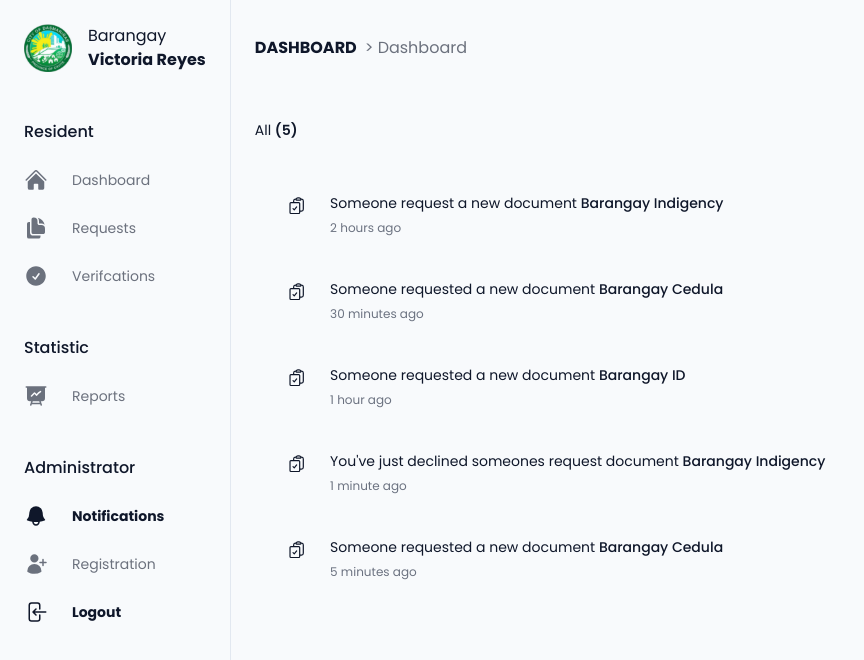
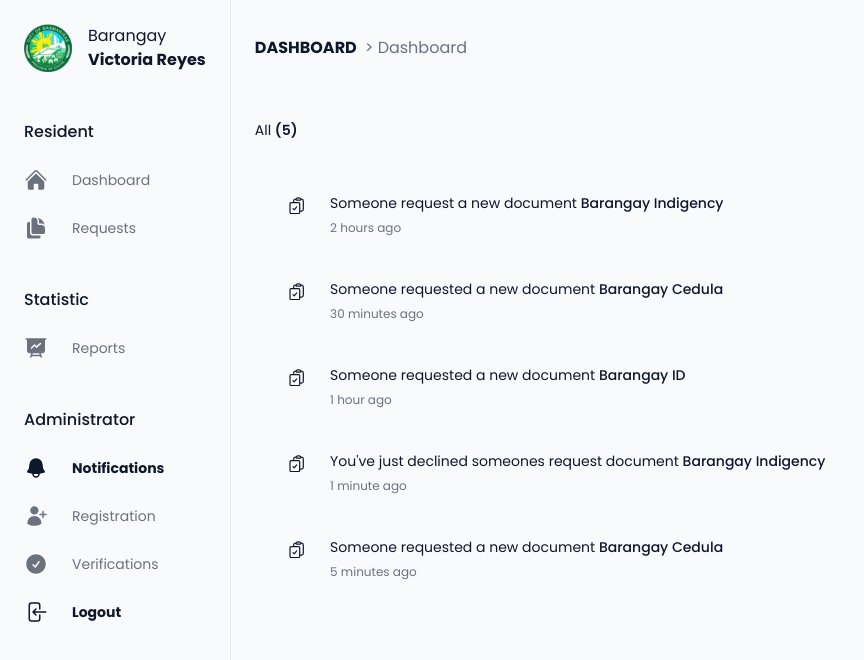
Before and after one commit to jazztinecruz/victoria-reyes, a Next.js app: page /dashboard/notifications in a window 1280 px wide. Shown: the top 660 px of the page, without its empty margins (0-864 px from the left). Built offline with nearby package versions, Linux system fonts and the light colour scheme.

Commit message:
Reoder registration

```diff
--- a/app/(administrator)/layout.tsx
+++ b/app/(administrator)/layout.tsx
@@ -26,11 +26,6 @@ const DashboardLayout = ({ children }: { children: React.ReactNode }) => {
         href: "/dashboard/requests",
         Icon: DocumentDuplicateIcon,
       },
-      {
-        name: "Verifcations",
-        href: "/dashboard/verifications",
-        Icon: CheckCircleIcon,
-      },
     ],
     statistics: [
       {
@@ -49,6 +44,11 @@ const DashboardLayout = ({ children }: { children: React.ReactNode }) => {
         name: "Registration",
         href: "/dashboard/registration",
         Icon: UserPlusIcon,
+      },
+      {
+        name: "Verifications",
+        href: "/dashboard/verifications",
+        Icon: CheckCircleIcon,
       },
       {
         name: "Logout",
```
